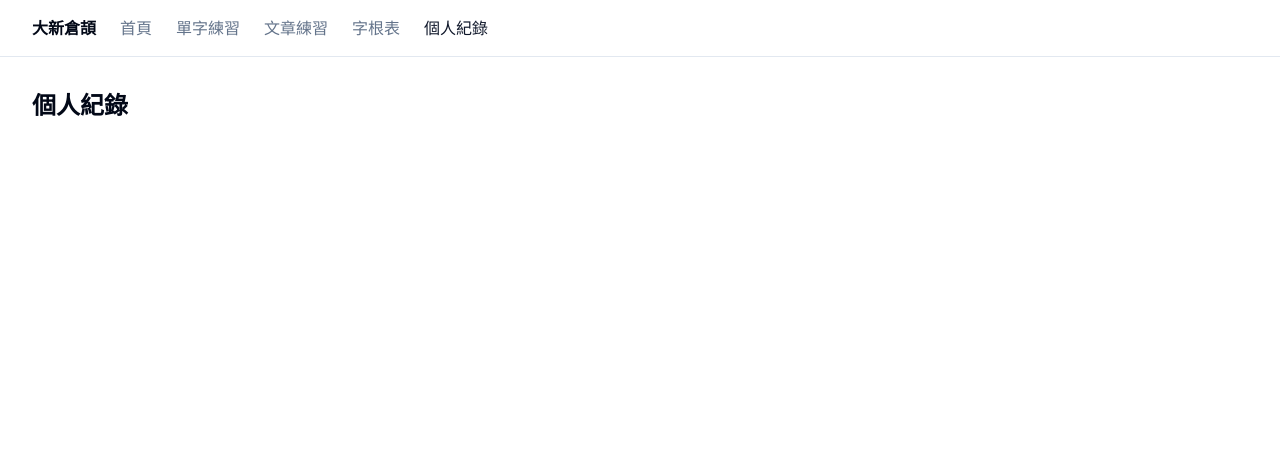
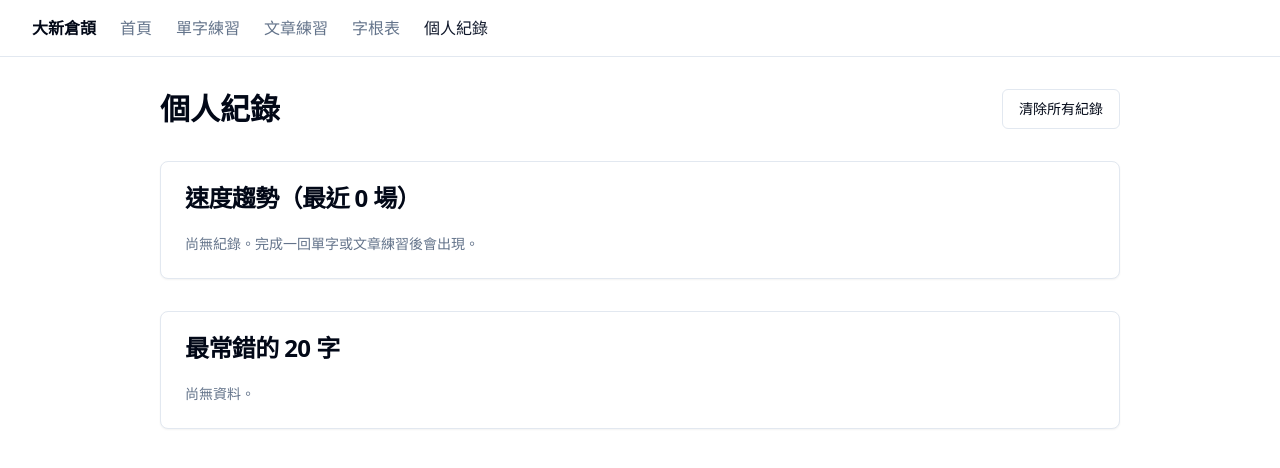
Before and after one commit to eucylin/newcj-practice-web, a React (Vite) app: page /stats in a window 1280 px wide. Shown: the top 468 px of the page. Built offline with nearby package versions, Linux system fonts and the light colour scheme.

Commit message:
feat(pages): 實作個人紀錄頁（速度趨勢 + 弱點字）

```diff
--- a/package.json
+++ b/package.json
@@ -28,6 +28,7 @@
     "react": "^18.3.0",
     "react-dom": "^18.3.0",
     "react-router-dom": "^7.14.2",
+    "recharts": "^3.8.1",
     "tailwind-merge": "^3.5.0"
   },
   "devDependencies": {
--- a/src/pages/Stats.tsx
+++ b/src/pages/Stats.tsx
@@ -1,3 +1,88 @@
+import { useMemo, useState } from 'react'
+import { Button } from '@/components/ui/button'
+import { Card, CardContent, CardHeader, CardTitle } from '@/components/ui/card'
+import { LineChart, Line, XAxis, YAxis, Tooltip, ResponsiveContainer } from 'recharts'
+import { loadSessions, loadAllCharStats, clearAll } from '@/lib/storage'
+import dictData from '@/data/newcj.json'
+import { codeToRadicalString } from '@/lib/codeMap'
+import { sortCodesByLength } from '@/lib/codingJudge'
+
+const dict = dictData as Record<string, string[]>
+
 export default function Stats() {
-  return <div className="p-8"><h1 className="text-2xl font-bold">個人紀錄</h1></div>
+  const [reloadKey, setReloadKey] = useState(0)
+
+  const sessions = useMemo(() => loadSessions(), [reloadKey])
+  const charStats = useMemo(() => loadAllCharStats(), [reloadKey])
+
+  const cpmData = sessions.map((s, i) => ({
+    n: i + 1,
+    cpm: s.cpm,
+    accuracy: Math.round(s.accuracy * 100),
+  }))
+
+  const weakChars = Object.entries(charStats)
+    .filter(([, s]) => s.attempts >= 3)
+    .map(([ch, s]) => ({ ch, rate: s.errors / s.attempts, attempts: s.attempts }))
+    .sort((a, b) => b.rate - a.rate)
+    .slice(0, 20)
+
+  function handleClear() {
+    if (!confirm('確定清除所有紀錄？此動作無法復原。')) return
+    clearAll()
+    setReloadKey(k => k + 1)
+  }
+
+  return (
+    <div className="max-w-5xl mx-auto p-8 space-y-8">
+      <div className="flex items-center justify-between">
+        <h1 className="text-3xl font-bold">個人紀錄</h1>
+        <Button variant="outline" onClick={handleClear}>清除所有紀錄</Button>
+      </div>
+
+      <Card>
+        <CardHeader><CardTitle>速度趨勢（最近 {sessions.length} 場）</CardTitle></CardHeader>
+        <CardContent>
+          {sessions.length === 0 ? (
+            <p className="text-muted-foreground text-sm">尚無紀錄。完成一回單字或文章練習後會出現。</p>
+          ) : (
+            <ResponsiveContainer width="100%" height={240}>
+              <LineChart data={cpmData}>
+                <XAxis dataKey="n" />
+                <YAxis />
+                <Tooltip />
+                <Line type="monotone" dataKey="cpm" stroke="#4a90e2" />
+              </LineChart>
+            </ResponsiveContainer>
+          )}
+        </CardContent>
+      </Card>
+
+      <Card>
+        <CardHeader><CardTitle>最常錯的 20 字</CardTitle></CardHeader>
+        <CardContent>
+          {weakChars.length === 0 ? (
+            <p className="text-muted-foreground text-sm">尚無資料。</p>
+          ) : (
+            <div className="grid grid-cols-2 gap-2">
+              {weakChars.map(({ ch, rate, attempts }) => {
+                const codes = sortCodesByLength(dict[ch] ?? [])
+                return (
+                  <div key={ch} className="flex items-center gap-3 px-3 py-2 rounded border">
+                    <div className="text-3xl font-semibold w-10 text-center">{ch}</div>
+                    <div className="flex-1">
+                      <div className="text-sm">{codes.map(c => codeToRadicalString(c)).join(' / ')}</div>
+                      <div className="text-xs text-muted-foreground">
+                        錯誤率 {Math.round(rate * 100)}% · {attempts} 次
+                      </div>
+                    </div>
+                  </div>
+                )
+              })}
+            </div>
+          )}
+        </CardContent>
+      </Card>
+    </div>
+  )
 }
```
Also changed, not shown: 1 other file (tests, documents, lock files or other folders).
